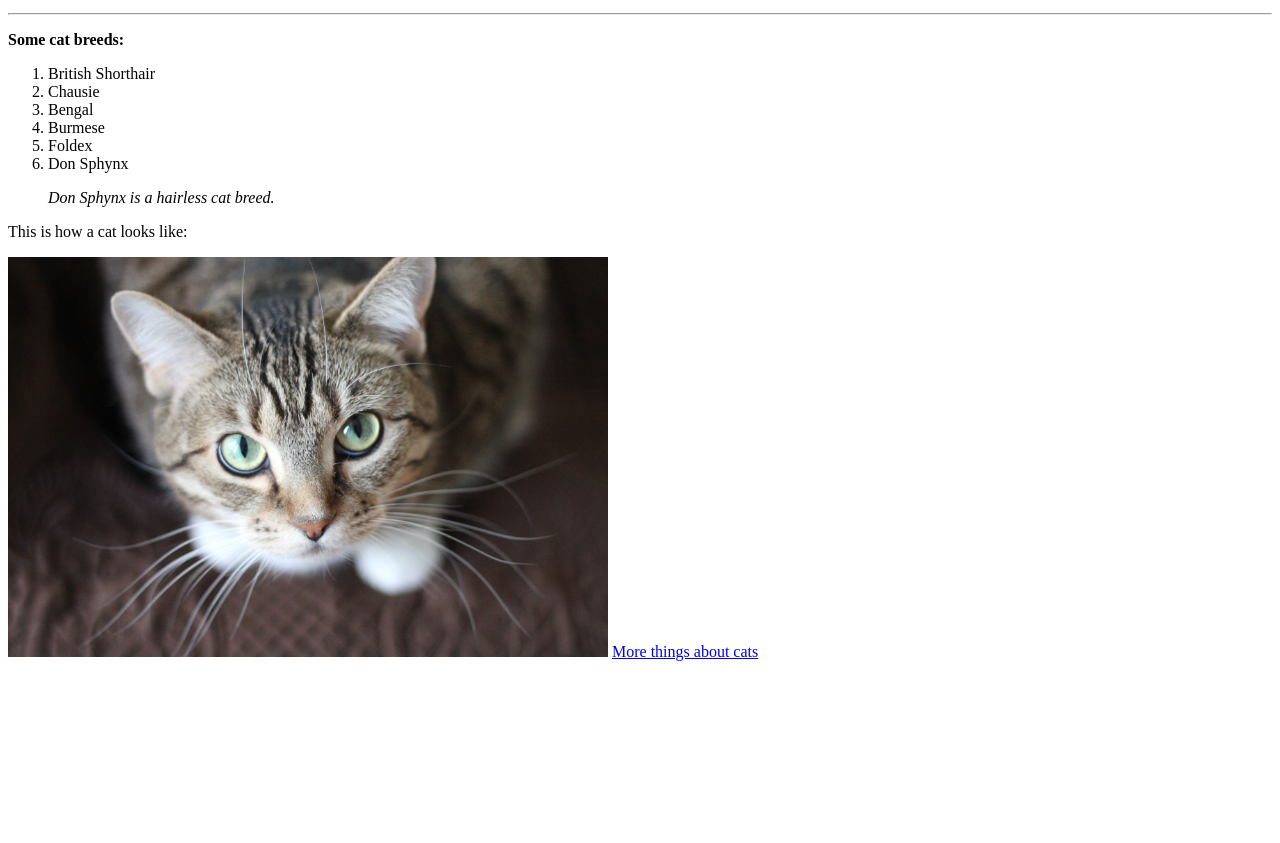
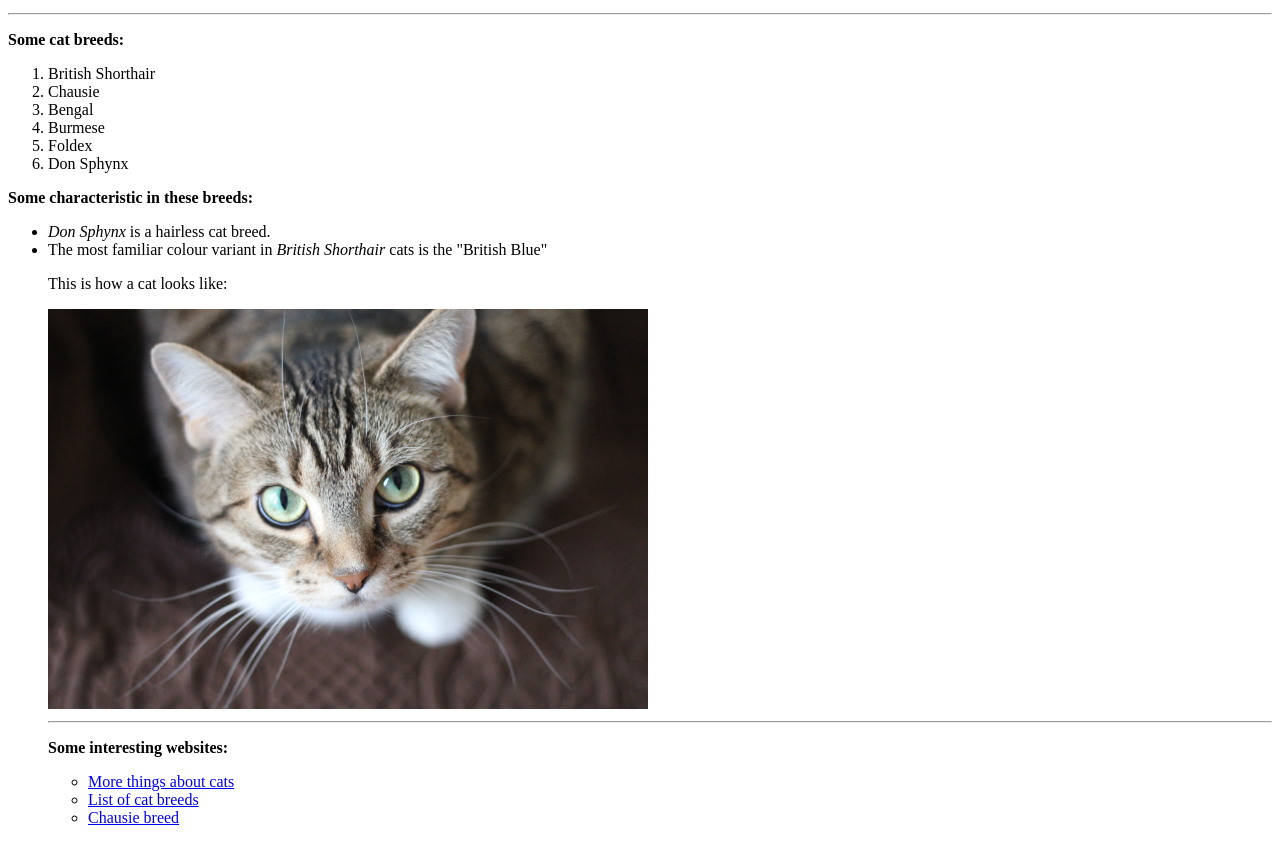
Before and after one commit to a22dianart/animalProject, a plain HTML site: page index.html in a window 1280 px wide. Shown: the part 137-980 px from the top of the page. Before the commit the page ends 806 px from the top, so only its background shows below. Drawn offline with Linux system fonts and the light colour scheme.

Commit message:
arranged

```diff
--- a/index.html
+++ b/index.html
@@ -21,9 +21,19 @@
         <li>  Foldex </li>
         <li>  Don Sphynx </li>
     </ol>
-    <ul> <em>Don Sphynx is a hairless cat breed.</em></ul>
+    <p><strong> Some characteristic in these breeds: </strong></p>
+    <ul>
+        <li> <em>Don Sphynx</em> is a hairless cat breed.</li>
+        <li> The most familiar colour variant in <em>British Shorthair</em> cats is the "British Blue" </li>
     <p> This is how a cat looks like: </p>
     <img src="images/cat.jpg" alt="cat" width="600px" height ="400px">
-    <a href="https://en.wikipedia.org/wiki/Cat"> More things about cats </a>
+    <hr>
+    <p><strong> Some interesting websites: </strong></p>
+    <ul>
+        <li><a href="https://en.wikipedia.org/wiki/Cat"> More things about cats </a></li>
+        <li> <a href= "https://en.wikipedia.org/wiki/List_of_cat_breeds"> List of cat breeds </a></li>
+        <li> <a href=" https://en.wikipedia.org/wiki/Chausie" > Chausie breed </a></li>
+    </ul>
+
 </body>
 </html>
```
